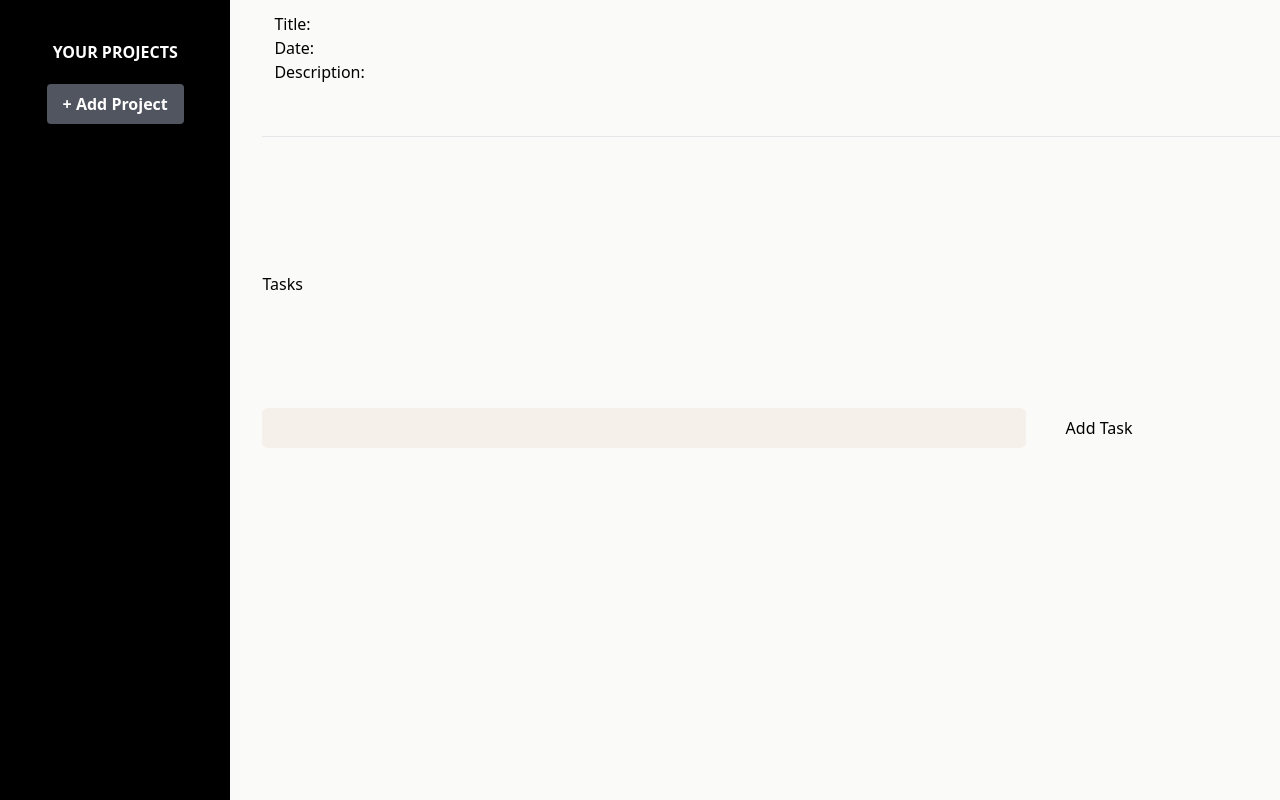
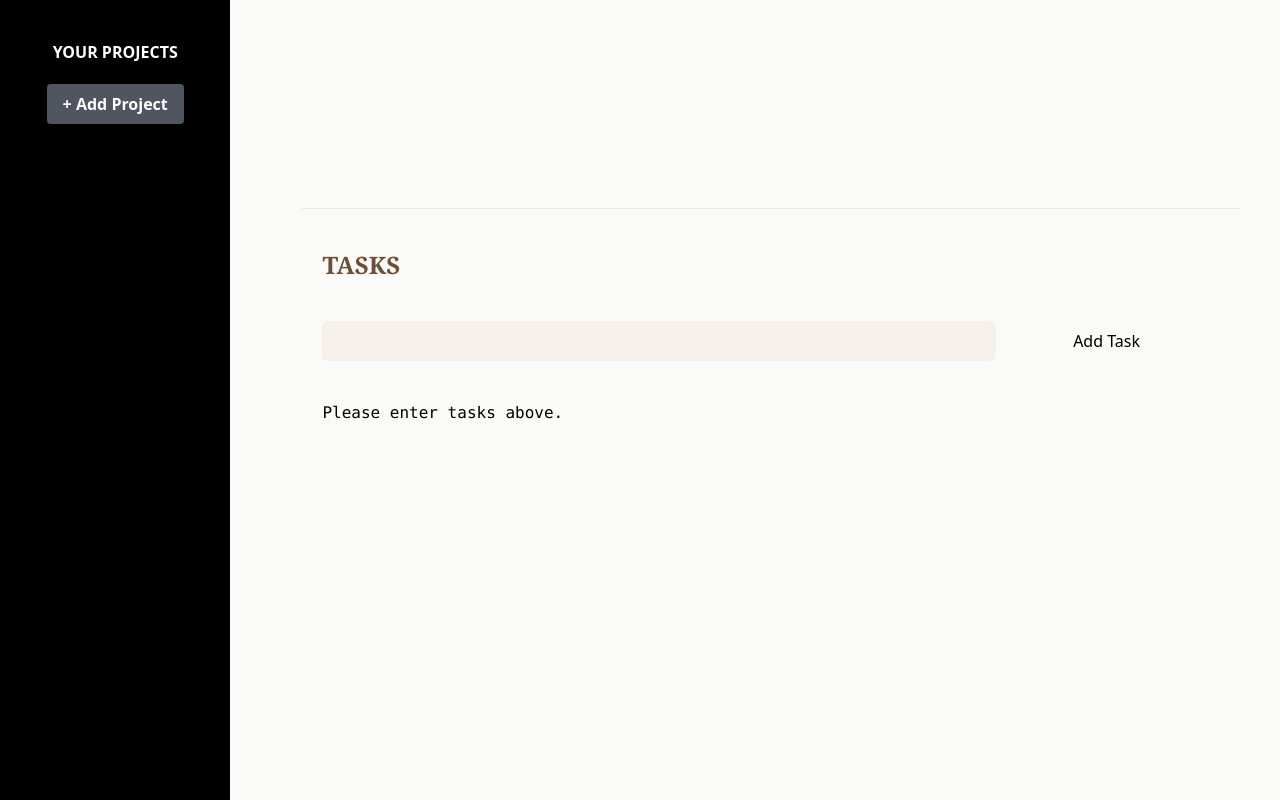
Before and after one commit to sydelled/ProjectMangagment, a React (Vite) app: page /task/1 in a window 1280 px wide. Built offline with nearby package versions, Linux system fonts and the light colour scheme.

Commit message:
task info keeps getting replaced.

```diff
--- a/src/components/Project/Project.jsx
+++ b/src/components/Project/Project.jsx
@@ -53,7 +53,7 @@ export default function Project ({ objectUpdate }){
 
     return(
              <div className='col-span-4'>
-        <div className="grid grid-rows-4 gap-10">
+        <div className="grid grid-rows-4 gap-10 p-10">
 
 
 
@@ -71,7 +71,7 @@ export default function Project ({ objectUpdate }){
 
          </div>
          <div>
-           <label className='uppercase text-brown-600 font-bold'>Description: <p><input className="bg-tan-100/40 px-4 py-2 rounded-md focus:outline-none focus:border-brown-700 focus:border-b-4  w-3/4 h-4/5" type="text" name="Description" value={updateProject.Description} onChange={handleChange}></input></p></label>
+           <label className='uppercase text-brown-600 font-bold'>Description: <p><input className="bg-tan-100/40 px-4 py-2 rounded-md focus:outline-none focus:border-brown-700 focus:border-b-4 w-3/4 min-h-4/5" type="text" name="Description" value={updateProject.Description} onChange={handleChange}></input></p></label>
 
          </div>
          <div>
--- a/src/components/SideBar/SideBar.jsx
+++ b/src/components/SideBar/SideBar.jsx
@@ -11,9 +11,9 @@ export default function SideBar( { newProject }){
     console.log('navigate', newProject)
     return(
 
-        <aside className="bg-black h-screen">
+        <aside className="bg-black min-h-screen">
 
-           <div className="flex flex-col justify-center space-y-5 pt-10">
+           <div className="flex flex-col justify-center space-y-5 pt-10 ">
             <h3 className="text-white text-center font-bold uppercase">Your Projects</h3>
             <p className='pb-10'>
             <button className='bg-gray-500/75 hover:bg-gray-700/75 text-white font-bold py-2 px-4 rounded mx-auto block' onClick={() => navigate('/project')}>+ Add Project</button>
--- a/src/components/Task/Task.jsx
+++ b/src/components/Task/Task.jsx
@@ -1,12 +1,14 @@
 
 
-import { useState } from 'react';
+import { useState, useEffect } from 'react';
 
 
 export default function Task ( { value }){
 
     const [tasks, setTasks] = useState([]);
     const [taskInput, setTaskInput] = useState('');
+    const [ disable, setDisable ] = useState(false);
+    const [ active, setActive ] = useState(false);
 
     const handleChange = (event) => {
         setTaskInput(event.target.value);
@@ -15,48 +17,78 @@ export default function Task ( { value }){
     const addTask = () => {
         setTasks((prevTasks) => [...prevTasks, taskInput]);
         setTaskInput(''); // Reset input field after adding task
+        setActive(true);
     };
 
+    const handleClear = (index) => {
+        //filters out previous index
+        //checks if previous index is not equal to current index and filters it out
+        setTasks((prevTasks) => prevTasks.filter((_, i) => i !== index));
 
+    };
 
+    useEffect(() => {
+       // Check if taskInput is empty
+    if (taskInput === '') {
+        setDisable(true);
+    } else {
+        setDisable(false);
+    }
+}, [taskInput]);
 
+    console.log('tasks', tasks)
 
     return (
 
 
         <div className='col-span-4'>
-        <div className="grid grid-rows-4 gap-10">
+        <div className="grid grid-flow-row auto-rows-max p-10">
 
 
-        <div className='p-3'>
-            <p>Title: {value.Title}</p>
-            <p>Date: {value.Date}</p>
-            <p>Description: {value.Description}</p>
+        <div className='flex flex-col pt-10 pb-20'>
+            <h1 className='text-brown-600 text-3xl uppercase font-serif font-bold'>{value.Title}</h1>
+            <h2 className='pt-2 text-gray-500 font-mono text-lg'>{value.Date}</h2>
+            <p className='pt-10 font-mono text-lg'>{value.Description}</p>
 
         </div>
-        <hr className="solid"></hr>
-        <h1>Tasks</h1>
-        <p>
-            <input className="bg-tan-100/40 px-4 py-2 rounded-md focus:outline-none focus:border-brown-700 focus:border-b-4  w-3/4" type="text" name="" value={tasks} onChange={handleChange}></input>
-            <button className="pl-10" onClick={addTask}>Add Task</button>
-        </p>
 
-        {tasks.map((taskValue, index) => (
-            <div className="flex flex-col bg-tan-100/40 px-4 py-2 rounded-md w-3/4 h-2/4" key={index}>
-                <p>{taskValue}</p>
-            </div>
-            ))}
+        <div><hr className="solid"></hr></div>
 
 
+        <div className='flex flex-col pt-10 p-5 pb-20'>
+
+            <h3 className='text-brown-600 text-2xl uppercase font-serif font-bold pb-10'>Tasks</h3>
 
 
+            <div className='flex flex-row justify-between pb-10'>
 
+                <input className="bg-tan-100/40 px-4 py-2 rounded-md focus:outline-none focus:border-brown-700 focus:border-b-4 w-3/4" type="text" value={taskInput} onChange={handleChange}></input>
+                <button className="hover:text-gray-400 pr-20 font" onClick={addTask} disabled={disable}>Add Task</button>
+            </div>
+
+
+            {active ? (
+
+            <section className='bg-tan-100/40 px-4 py-2 rounded-md w-3/4'>
+            {tasks.map((taskValue, index) => (
+
+                    <div className="flex flex-row justify-between p-5" key={index}>
+
+                        {taskValue}
+                        <button className='hover:text-gray-400' onClick={() => handleClear(index)}>Clear</button>
+
+
+                    </div>))}
+
+            </section>
+            ) : (
+                <p className='font-mono'>Please enter tasks above.</p>
+            )}
+            </div>
 
         </div>
         </div>
 
 
-
-
     );
 };
```
